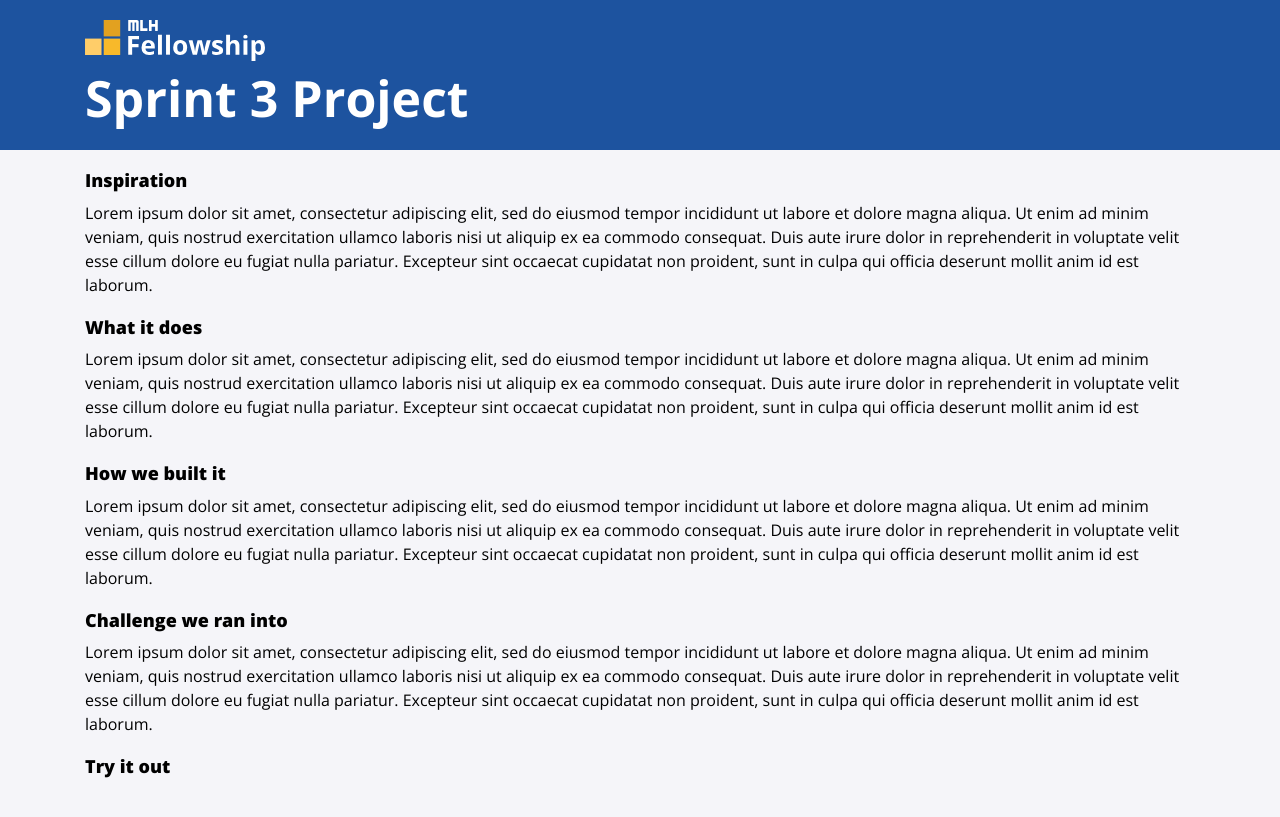
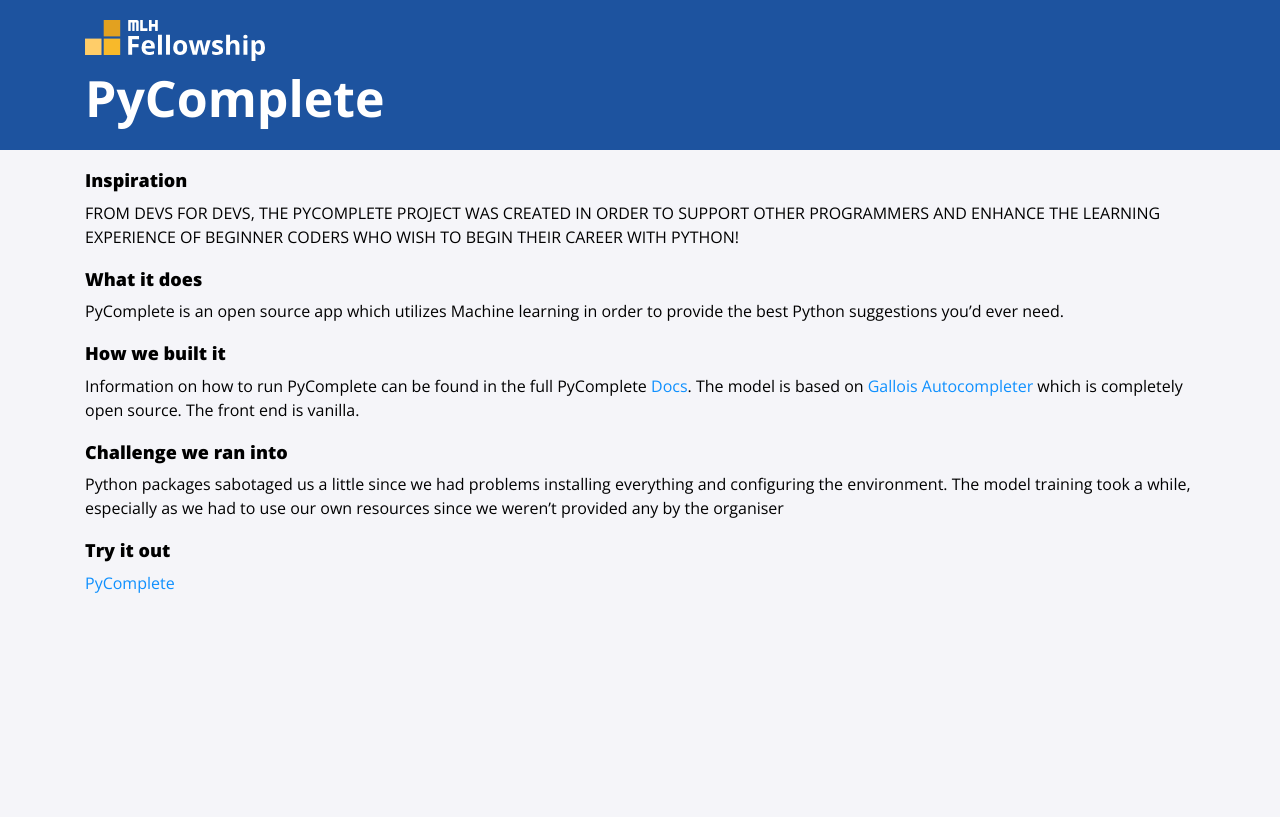
Before and after one commit to nkosi-tauro/mlh-portfolio, a Jekyll site: the page built from projects/sprint3.md, in a window 1280 px wide. Shown: the top 817 px of the page. Built offline with Jekyll 4.4.1, drawn with Linux system fonts in a browser that asks for light colours; nearby versions of some CDN libraries.

Commit message:
update sprint3 page

```diff
--- a/projects/sprint3.md
+++ b/projects/sprint3.md
@@ -1,22 +1,25 @@
 ---
-title: Sprint 3 Project
+title: PyComplete
 layout: page
 ---
 
 ## Inspiration
 
-Lorem ipsum dolor sit amet, consectetur adipiscing elit, sed do eiusmod tempor incididunt ut labore et dolore magna aliqua. Ut enim ad minim veniam, quis nostrud exercitation ullamco laboris nisi ut aliquip ex ea commodo consequat. Duis aute irure dolor in reprehenderit in voluptate velit esse cillum dolore eu fugiat nulla pariatur. Excepteur sint occaecat cupidatat non proident, sunt in culpa qui officia deserunt mollit anim id est laborum.
+FROM DEVS FOR DEVS, THE PYCOMPLETE PROJECT WAS CREATED IN ORDER TO SUPPORT OTHER PROGRAMMERS AND ENHANCE THE LEARNING EXPERIENCE OF BEGINNER CODERS WHO WISH TO BEGIN THEIR CAREER WITH PYTHON!
 
 ## What it does
 
-Lorem ipsum dolor sit amet, consectetur adipiscing elit, sed do eiusmod tempor incididunt ut labore et dolore magna aliqua. Ut enim ad minim veniam, quis nostrud exercitation ullamco laboris nisi ut aliquip ex ea commodo consequat. Duis aute irure dolor in reprehenderit in voluptate velit esse cillum dolore eu fugiat nulla pariatur. Excepteur sint occaecat cupidatat non proident, sunt in culpa qui officia deserunt mollit anim id est laborum.
+PyComplete is an open source app which utilizes Machine learning in order to provide the best Python suggestions you'd ever need.
 
 ## How we built it
 
-Lorem ipsum dolor sit amet, consectetur adipiscing elit, sed do eiusmod tempor incididunt ut labore et dolore magna aliqua. Ut enim ad minim veniam, quis nostrud exercitation ullamco laboris nisi ut aliquip ex ea commodo consequat. Duis aute irure dolor in reprehenderit in voluptate velit esse cillum dolore eu fugiat nulla pariatur. Excepteur sint occaecat cupidatat non proident, sunt in culpa qui officia deserunt mollit anim id est laborum.
+Information on how to run PyComplete can be found in the full PyComplete [Docs](https://github.com/MLSquad/PyComplete/blob/main/docs.md). The model is based on [Gallois Autocompleter](https://github.com/galois-autocompleter/galois-autocompleter) which is completely open source. The front end is vanilla.
 
 ## Challenge we ran into
 
-Lorem ipsum dolor sit amet, consectetur adipiscing elit, sed do eiusmod tempor incididunt ut labore et dolore magna aliqua. Ut enim ad minim veniam, quis nostrud exercitation ullamco laboris nisi ut aliquip ex ea commodo consequat. Duis aute irure dolor in reprehenderit in voluptate velit esse cillum dolore eu fugiat nulla pariatur. Excepteur sint occaecat cupidatat non proident, sunt in culpa qui officia deserunt mollit anim id est laborum.
+Python packages sabotaged us a little since we had problems installing everything and configuring the environment.
+The model training took a while, especially as we had to use our own resources since we weren't provided any by the organiser
 
 ## Try it out
+
+[PyComplete](https://github.com/MLSquad/PyComplete)
```
